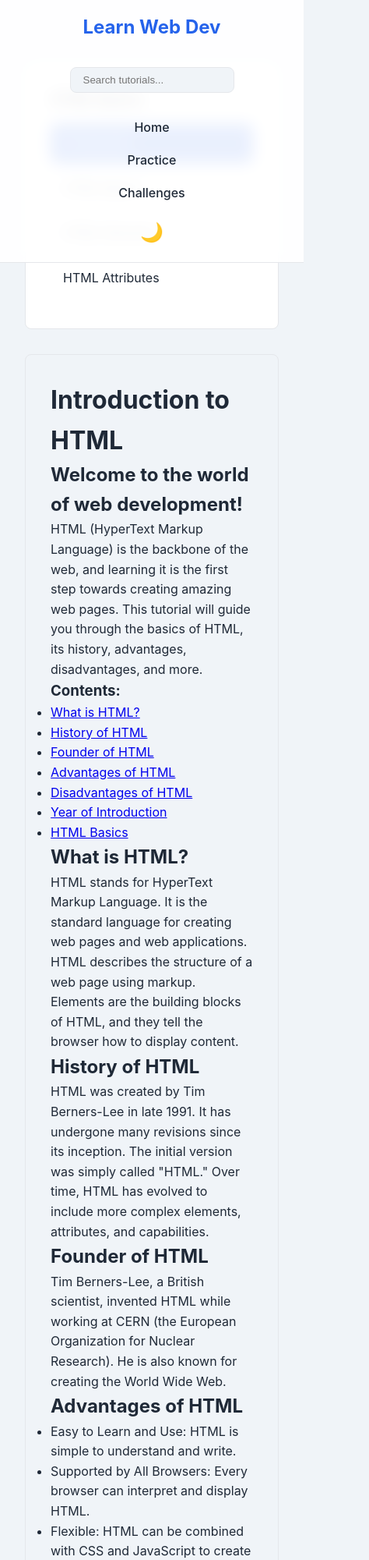
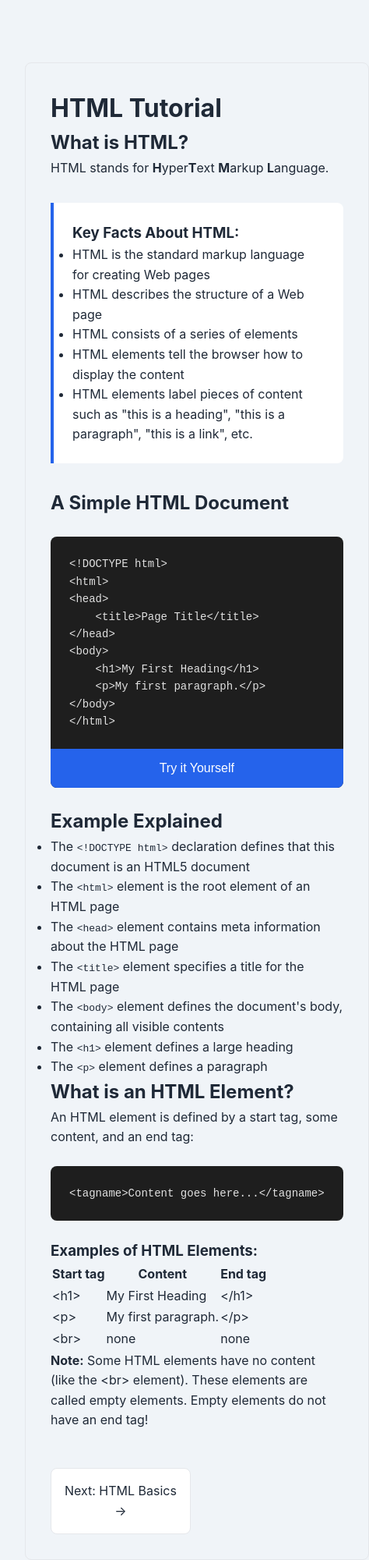
Before and after one commit to Swagiii/learning-platform, a plain HTML site: page tutorials/html/introduction.html in a window 390 px wide. Shown: the top 2000 px of the page at 78% size, 474 px wide, since content can reach past the window. Drawn offline with Linux system fonts and the light colour scheme.

Commit message:
Update introduction.html

```diff
--- a/tutorials/html/introduction.html
+++ b/tutorials/html/introduction.html
@@ -3,98 +3,98 @@
 <head>
     <meta charset="UTF-8">
     <meta name="viewport" content="width=device-width, initial-scale=1.0">
-    <meta name="description" content="Learn the basics of HTML, the fundamental building block of the web.">
-    <meta name="keywords" content="HTML, web development, tutorials, learn HTML">
     <title>Introduction to HTML | Learn Web Dev</title>
     <link rel="stylesheet" href="../../css/style.css">
     <link rel="stylesheet" href="../../css/tutorial.css">
 </head>
 <body>
-    <!-- Navigation -->
-    <nav class="floating-nav">
-        <div class="nav-content">
-            <a href="../../index.html" class="logo">Learn Web Dev</a>
-            <div class="search">
-                <input type="text" placeholder="Search tutorials...">
-            </div>
-            <div class="nav-links">
-                <a href="../../index.html">Home</a>
-                <a href="#practice">Practice</a>
-                <a href="#challenges">Challenges</a>
-                <button class="theme-toggle" id="themeToggle">🌙</button>
-            </div>
-        </div>
-    </nav>
+    <!-- Navigation (keep your existing nav) -->
 
     <div class="tutorial-container">
-        <!-- Sidebar -->
-        <aside class="tutorial-sidebar">
-            <div class="chapter-list">
-                <h3>HTML Basics</h3>
-                <ul>
-                    <li class="active"><a href="introduction.html">Introduction</a></li>
-                    <li><a href="basics.html">HTML Basics</a></li>
-                    <li><a href="elements.html">HTML Elements</a></li>
-                    <li><a href="attributes.html">HTML Attributes</a></li>
-                </ul>
-            </div>
-        </aside>
+        <!-- Sidebar (keep your existing sidebar) -->
 
         <!-- Main Content -->
         <main class="tutorial-content">
-            <h1>Introduction to HTML</h1>
+            <h1>HTML Tutorial</h1>
+
             <div class="content-box">
-                <h2>Welcome to the world of web development!</h2>
-                <p>HTML (HyperText Markup Language) is the backbone of the web, and learning it is the first step towards creating amazing web pages. This tutorial will guide you through the basics of HTML, its history, advantages, disadvantages, and more.</p>
+                <h2>What is HTML?</h2>
+                <p>HTML stands for <strong>H</strong>yper<strong>T</strong>ext <strong>M</strong>arkup <strong>L</strong>anguage.</p>
 
-                <h3>Contents:</h3>
+                <div class="key-points">
+                    <h3>Key Facts About HTML:</h3>
+                    <ul>
+                        <li>HTML is the standard markup language for creating Web pages</li>
+                        <li>HTML describes the structure of a Web page</li>
+                        <li>HTML consists of a series of elements</li>
+                        <li>HTML elements tell the browser how to display the content</li>
+                        <li>HTML elements label pieces of content such as "this is a heading", "this is a paragraph", "this is a link", etc.</li>
+                    </ul>
+                </div>
+
+                <h2>A Simple HTML Document</h2>
+                <div class="code-example">
+                    <pre><code>&lt;!DOCTYPE html&gt;
+&lt;html&gt;
+&lt;head&gt;
+    &lt;title&gt;Page Title&lt;/title&gt;
+&lt;/head&gt;
+&lt;body&gt;
+    &lt;h1&gt;My First Heading&lt;/h1&gt;
+    &lt;p&gt;My first paragraph.&lt;/p&gt;
+&lt;/body&gt;
+&lt;/html&gt;</code></pre>
+                    <button class="try-btn">Try it Yourself</button>
+                </div>
+
+                <h2>Example Explained</h2>
                 <ul>
-                    <li><a href="#what-is-html">What is HTML?</a></li>
-                    <li><a href="#history-of-html">History of HTML</a></li>
-                    <li><a href="#founder-of-html">Founder of HTML</a></li>
-                    <li><a href="#advantages-of-html">Advantages of HTML</a></li>
-                    <li><a href="#disadvantages-of-html">Disadvantages of HTML</a></li>
-                    <li><a href="#year-of-introduction">Year of Introduction</a></li>
-                    <li><a href="#html-basics">HTML Basics</a></li>
+                    <li>The <code>&lt;!DOCTYPE html&gt;</code> declaration defines that this document is an HTML5 document</li>
+                    <li>The <code>&lt;html&gt;</code> element is the root element of an HTML page</li>
+                    <li>The <code>&lt;head&gt;</code> element contains meta information about the HTML page</li>
+                    <li>The <code>&lt;title&gt;</code> element specifies a title for the HTML page</li>
+                    <li>The <code>&lt;body&gt;</code> element defines the document's body, containing all visible contents</li>
+                    <li>The <code>&lt;h1&gt;</code> element defines a large heading</li>
+                    <li>The <code>&lt;p&gt;</code> element defines a paragraph</li>
                 </ul>
 
-                <h2 id="what-is-html">What is HTML?</h2>
-                <p>HTML stands for HyperText Markup Language. It is the standard language for creating web pages and web applications. HTML describes the structure of a web page using markup. Elements are the building blocks of HTML, and they tell the browser how to display content.</p>
+                <h2>What is an HTML Element?</h2>
+                <p>An HTML element is defined by a start tag, some content, and an end tag:</p>
+                <div class="code-example">
+                    <pre><code>&lt;tagname&gt;Content goes here...&lt;/tagname&gt;</code></pre>
+                </div>
 
-                <h2 id="history-of-html">History of HTML</h2>
-                <p>HTML was created by Tim Berners-Lee in late 1991. It has undergone many revisions since its inception. The initial version was simply called "HTML." Over time, HTML has evolved to include more complex elements, attributes, and capabilities.</p>
+                <div class="example-table">
+                    <h3>Examples of HTML Elements:</h3>
+                    <table>
+                        <tr>
+                            <th>Start tag</th>
+                            <th>Content</th>
+                            <th>End tag</th>
+                        </tr>
+                        <tr>
+                            <td>&lt;h1&gt;</td>
+                            <td>My First Heading</td>
+                            <td>&lt;/h1&gt;</td>
+                        </tr>
+                        <tr>
+                            <td>&lt;p&gt;</td>
+                            <td>My first paragraph.</td>
+                            <td>&lt;/p&gt;</td>
+                        </tr>
+                        <tr>
+                            <td>&lt;br&gt;</td>
+                            <td>none</td>
+                            <td>none</td>
+                        </tr>
+                    </table>
+                </div>
 
-                <h2 id="founder-of-html">Founder of HTML</h2>
-                <p>Tim Berners-Lee, a British scientist, invented HTML while working at CERN (the European Organization for Nuclear Research). He is also known for creating the World Wide Web.</p>
+                <div class="note-box">
+                    <p><strong>Note:</strong> Some HTML elements have no content (like the &lt;br&gt; element). These elements are called empty elements. Empty elements do not have an end tag!</p>
+                </div>
 
-                <h2 id="advantages-of-html">Advantages of HTML</h2>
-                <ul>
-                    <li>Easy to Learn and Use: HTML is simple to understand and write.</li>
-                    <li>Supported by All Browsers: Every browser can interpret and display HTML.</li>
-                    <li>Flexible: HTML can be combined with CSS and JavaScript to create dynamic and interactive web pages.</li>
-                    <li>Lightweight: HTML documents are typically small and load quickly.</li>
-                    <li>Open Standard: HTML is maintained by the World Wide Web Consortium (W3C), ensuring it remains a free and open standard.</li>
-                </ul>
-
-                <h2 id="disadvantages-of-html">Disadvantages of HTML</h2>
-                <ul>
-                    <li>Static Nature: HTML is primarily static and cannot create dynamic web pages by itself.</li>
-                    <li>Limited Functionality: HTML alone does not offer features like interactivity, which require additional languages like JavaScript.</li>
-                    <li>Browser Dependency: Different browsers may interpret HTML code differently, leading to inconsistencies.</li>
-                    <li>Complexity for Large Projects: Managing large projects with just HTML can become cumbersome without proper structure and additional tools.</li>
-                </ul>
-
-                <h2 id="year-of-introduction">Year of Introduction</h2>
-                <p>HTML was introduced in 1991 by Tim Berners-Lee. The latest version, HTML5, was officially released by the W3C in October 2014, and it continues to be updated and improved.</p>
-
-                <h2 id="html-basics">HTML Basics</h2>
-                <p>To get started with HTML, you will learn about basic elements, attributes, and how to create your first web page. The next sections will dive deeper into these topics:</p>
-                <ul>
-                    <li><a href="basics.html">HTML Basics</a></li>
-                    <li><a href="elements.html">HTML Elements</a></li>
-                    <li><a href="attributes.html">HTML Attributes</a></li>
-                </ul>
-
+                <!-- Add navigation buttons -->
                 <div class="tutorial-nav">
                     <a href="basics.html" class="nav-btn">Next: HTML Basics →</a>
                 </div>
```
